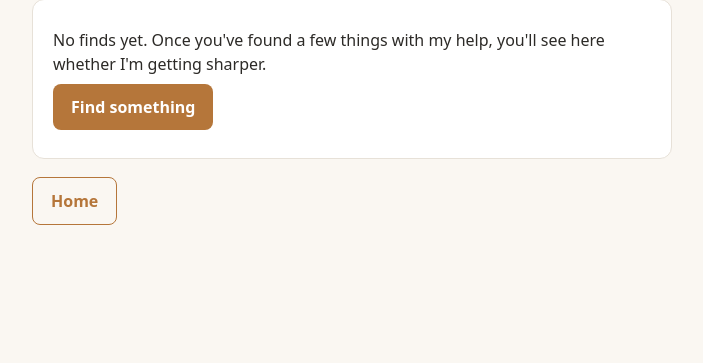
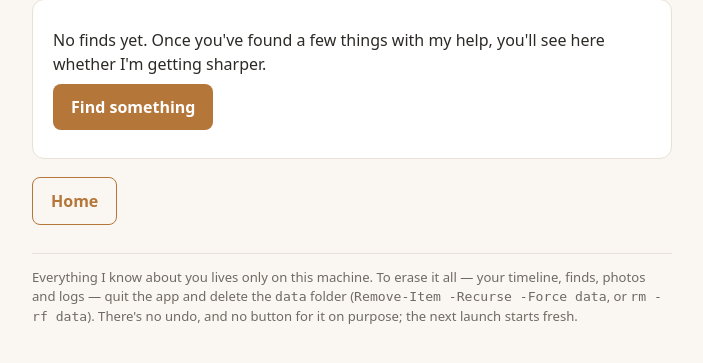
Before and after one commit to dominicgodfrey/wheriz, a FastAPI app: page /stats in a window 1280 px wide. Shown: the part 218-581 px from the top of the page, without its empty margins (288-991 px from the left). Run offline with FastAPI, Linux system fonts and the light colour scheme; data that the repository does not hold is empty.

Commit message:
[m5] full-wipe: documented + quiet in-app instruction, no destructive button
Per the privacy rule the only reset is deleting data/ — kept out-of-app
because finds/searches are append-only (no in-app destructive button).
Documents the exact command in CLAUDE.md and a quiet footer note on the
stats page (where the user sees the data the system holds about them); a
test pins the instruction so the affordance can't silently disappear.

```diff
--- a/src/wwiw/web/templates/stats.html
+++ b/src/wwiw/web/templates/stats.html
@@ -56,4 +56,12 @@
   <p class="row" style="margin-top:18px">
     <a class="btn secondary" href="/">Home</a>
   </p>
+
+  <hr style="border:0;border-top:1px solid var(--line);margin:28px 0 14px">
+  <p class="muted" style="font-size:.82rem">
+    Everything I know about you lives only on this machine. To erase it all — your
+    timeline, finds, photos and logs — quit the app and delete the <code>data</code>
+    folder (<code>Remove-Item -Recurse -Force data</code>, or <code>rm -rf data</code>).
+    There's no undo, and no button for it on purpose; the next launch starts fresh.
+  </p>
 {% endblock %}
```
Also changed, not shown: CLAUDE.md (+5 -0 lines), tests/web/test_stats.py (+7 -0 lines).
